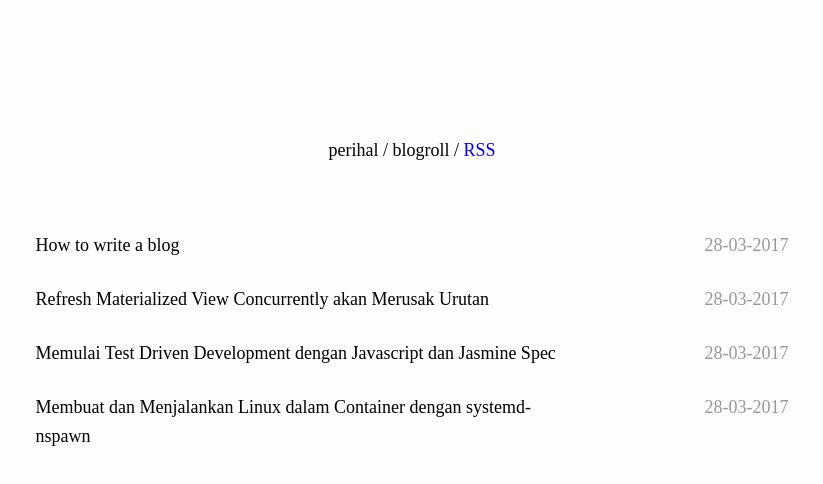
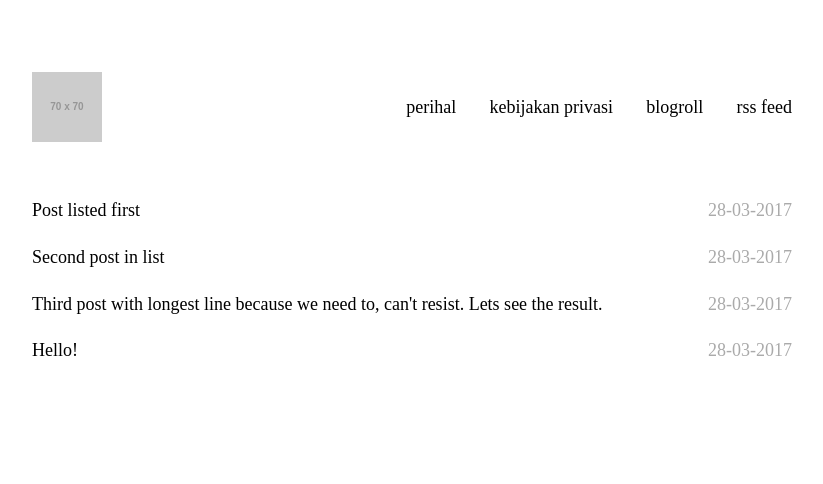
Before and after one commit to wildtype/hammerstone, a plain HTML site: page src/views/index.html in a window 1280 px wide. Shown: the whole page, without its empty margins (228-1051 px from the left). Drawn offline with Linux system fonts and the light colour scheme; placeholder pictures from the web are drawn by us.

Commit message:
update index template

```diff
--- a/src/views/index.html
+++ b/src/views/index.html
@@ -10,7 +10,7 @@
     <title></title>
 <style>
 *{margin:0;padding:0;}
-body{font-family: 'sans-serif'; background-color: #fdfdfd; line-height: 1.6em;}
+body{font-family: 'sans-serif'; background-color: ##fefefe; line-height: 1.6em;}
 @media all and (min-width: 720px) {
   body{font-size: 18px;}
 }
@@ -23,42 +23,72 @@ body{font-family: 'sans-serif'; background-color: #fdfdfd; line-height: 1.6em;}
   body{font-size: 14px; margin-left: 8%; margin-right: 8%;}
 }
 
-p{margin-bottom: 1.5em;}
-a,a:visited{text-decoration:none;}
-a:hover{text-decoration:underline;}
-div.post-index{
-  max-width:760px;
-  margin: 3em auto;
+a {
+  color:#000;
+  text-decoration: none;
 }
-div.post-index__item { padding: .5em 0; }
-div.post-index__item-timestamp {width: 200px; float: right; text-align:right; padding:.2em; color: #999;}
-div.post-index__item:hover .post-index__item-timestamp {color:#444;}
-div.post-index__item-title a{ display:block;padding-right: 200px; padding:.2em; color: #000; }
-h1,h2,h3{font-family: Georgia, serif;line-height:1.2em;}
-h3{padding-bottom: .4em;}
-.header{
-  padding-top: 2em;
-  max-width: 960px;
+
+a:hover{ text-decoration: underline; }
+
+.container {
+  margin: 4em auto;
+  max-width: 760px;
+  background-color: #fff;
+}
+.header {
   margin: auto;
-  text-align: center;
+  margin-bottom: 3em;
 }
-.header h1{
-  text-align: center;
+
+.header>h1, .header>.navigation{
+  line-height: 70px;
 }
-.header h1 a{
-  width: 100px;
-  height: 100px;
+
+.header>h1{
+  width: 70px;
+  background: url(http://placehold.it/70x70) no-repeat;
+  display: inline-block;
+}
+
+.header>h1>a {
+  display: block;
   text-indent: -10000px;
-  display:block;
-  background: url(http://localhost/tewet.png) no-repeat center;
-  margin: auto;
 }
+
+.header>.navigation{
+  vertical-align: top;
+  text-align: right;
+  float: right;
+}
+.header>.navigation>.navigation__item {
+  margin-left: 1.6em;
+}
+
+.post-index__item:hover {
+  color: #444;
+}
+
+.post-index__item {
+  margin-bottom: 1em;
+  color: #aaa;
+}
+
+.post-index__item-timestamp {
+  float: right;
+}
+
 </style>
   </head>
   <body>
+    <div class="container">
       <div class="header">
         <h1><a href="//">prehistoric.me</a></h1>
-      <div class="navigation">perihal / blogroll / <a href="#">RSS</a></div>
+        <div class="navigation">
+          <a class="navigation__item" href="#">perihal</a>
+          <a class="navigation__item" href="#">kebijakan privasi</a>
+          <a class="navigation__item" href="#">blogroll</a>
+          <a class="navigation__item" href="#">rss feed</a>
+        </div>
       </div>
       <div class="post-index">
         <div class="post-index__item">
@@ -67,7 +97,7 @@ h3{padding-bottom: .4em;}
           </div>
 
           <div class="post-index__item-title">
-          <a href="#">How to write a blog</a>
+            <a href="#">Post listed first</a>
           </div>
         </div>
 
@@ -77,7 +107,7 @@ h3{padding-bottom: .4em;}
           </div>
 
           <div class="post-index__item-title">
-          <a href="#">Refresh Materialized View Concurrently akan Merusak Urutan</a>
+            <a href="#">Second post in list</a>
           </div>
         </div>
 
@@ -87,7 +117,7 @@ h3{padding-bottom: .4em;}
           </div>
 
           <div class="post-index__item-title">
-          <a href="#">Memulai Test Driven Development dengan Javascript dan Jasmine Spec</a>
+            <a href="#">Third post with longest line because we need to, can't resist. Lets see the result.</a>
           </div>
         </div>
 
@@ -97,7 +127,8 @@ h3{padding-bottom: .4em;}
           </div>
 
           <div class="post-index__item-title">
-          <a href="#">Membuat dan Menjalankan Linux dalam Container dengan systemd-nspawn</a>
+            <a href="#">Hello!</a>
+          </div>
         </div>
       </div>
     </div>
```
Lines whose indentation alone changed are shown as unchanged.
